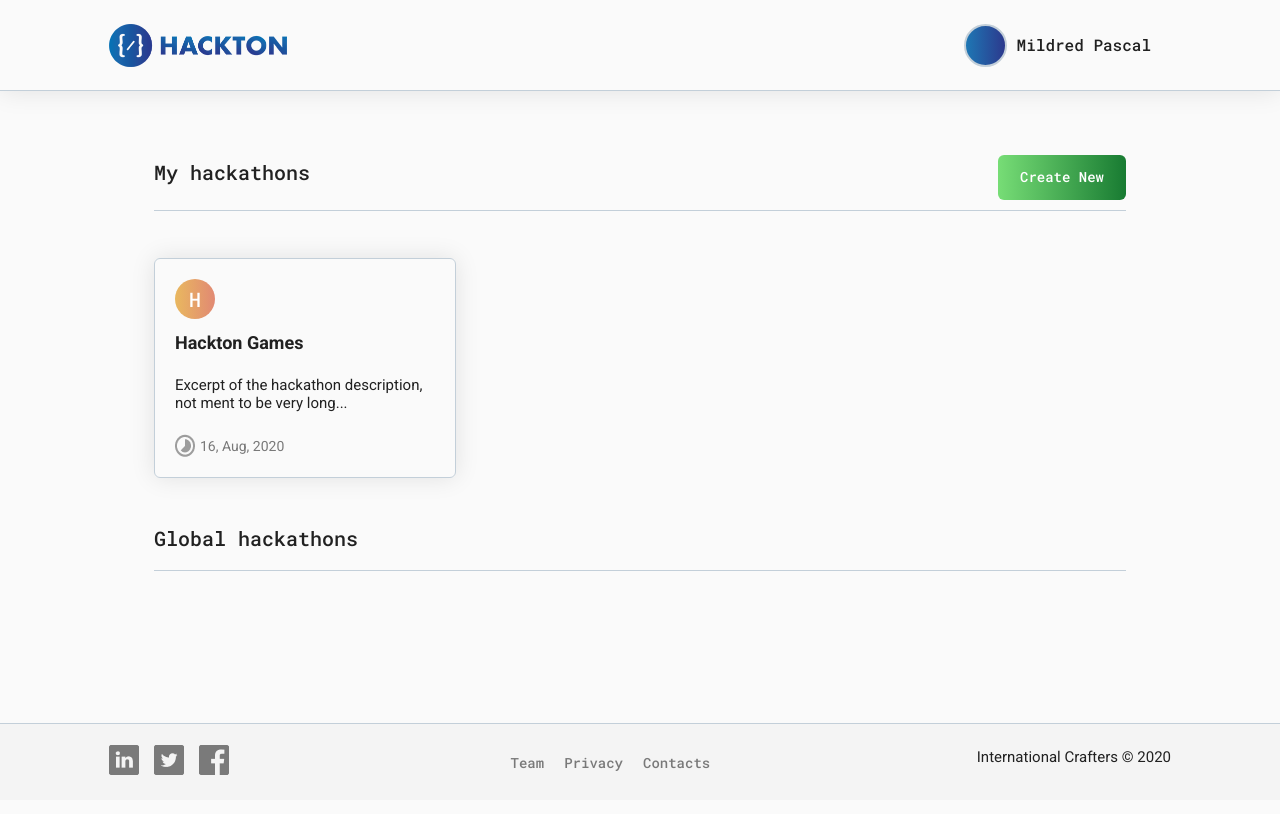
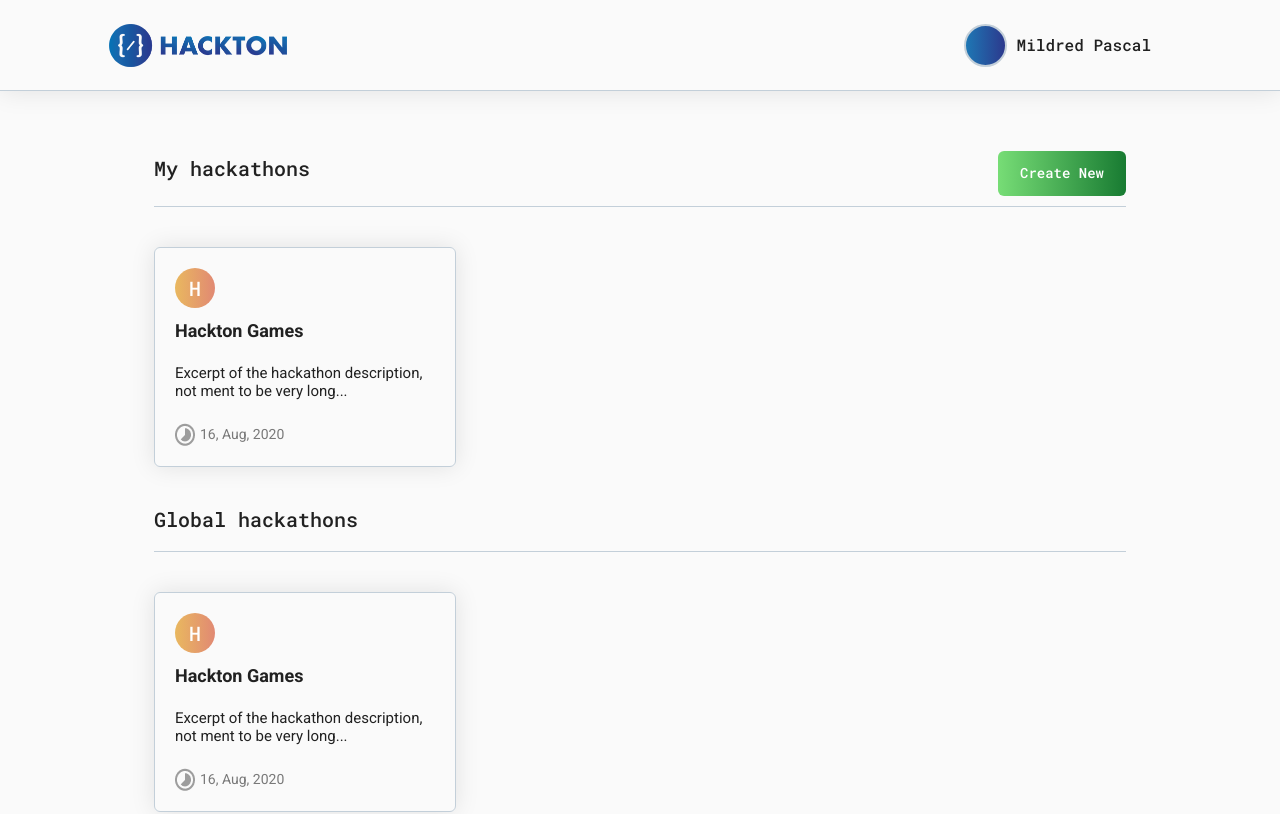
Before and after one commit to LABS-EU3/hackton-frontend, a React (Create React App) app: page /dashboard in a window 1280 px wide. Shown: the top 814 px of the page. Built offline with nearby package versions, Linux system fonts and the light colour scheme.

Commit message:
add link to new hackathon form

```diff
--- a/src/components/templates/Onboarding.js
+++ b/src/components/templates/Onboarding.js
@@ -1,5 +1,6 @@
 import React from "react";
 import styled from 'styled-components';
+import { Link } from 'react-router-dom';
 import UserHeader from '../organisms/UserHeader';
 import { Footer } from "../organisms/index";
 import WideBody from "../atoms/WideBody";
@@ -26,7 +27,9 @@ const Onboarding = ({
 
             <RowHead>
               <H3>My hackathons</H3>
-              <ButtonGradientGreen>Create New</ButtonGradientGreen>
+              <Link to="/dashboard/new">
+                <ButtonGradientGreen>Create New</ButtonGradientGreen>
+              </Link>
             </RowHead>
 
             <RowBody>
@@ -42,7 +45,11 @@ const Onboarding = ({
             </RowHead>
 
             <RowBody>
-
+              <EventCard
+                  title="Hackton Games"
+                  description="Excerpt of the hackathon description, not ment to be very long..."
+                  startDate="16, Aug, 2020"
+              />
             </RowBody>
 
           </BodyContainerColumn>
```
